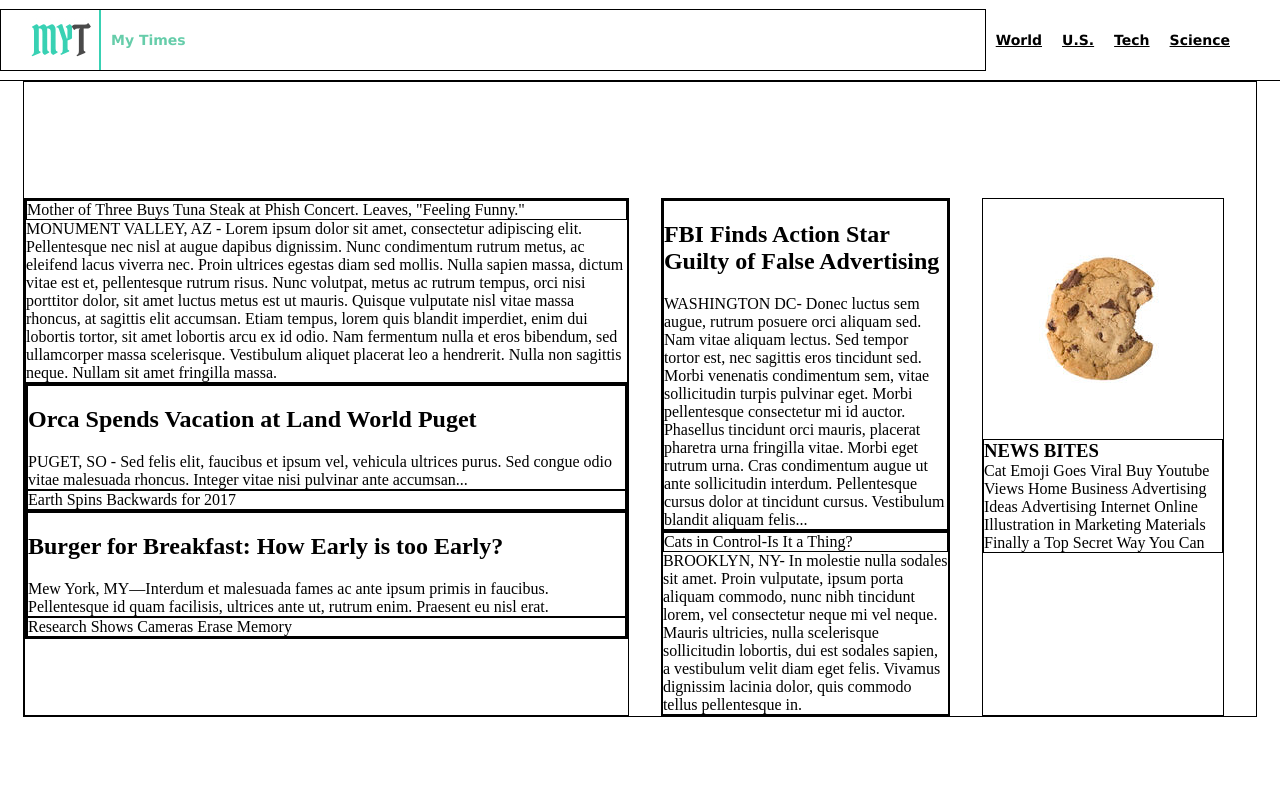
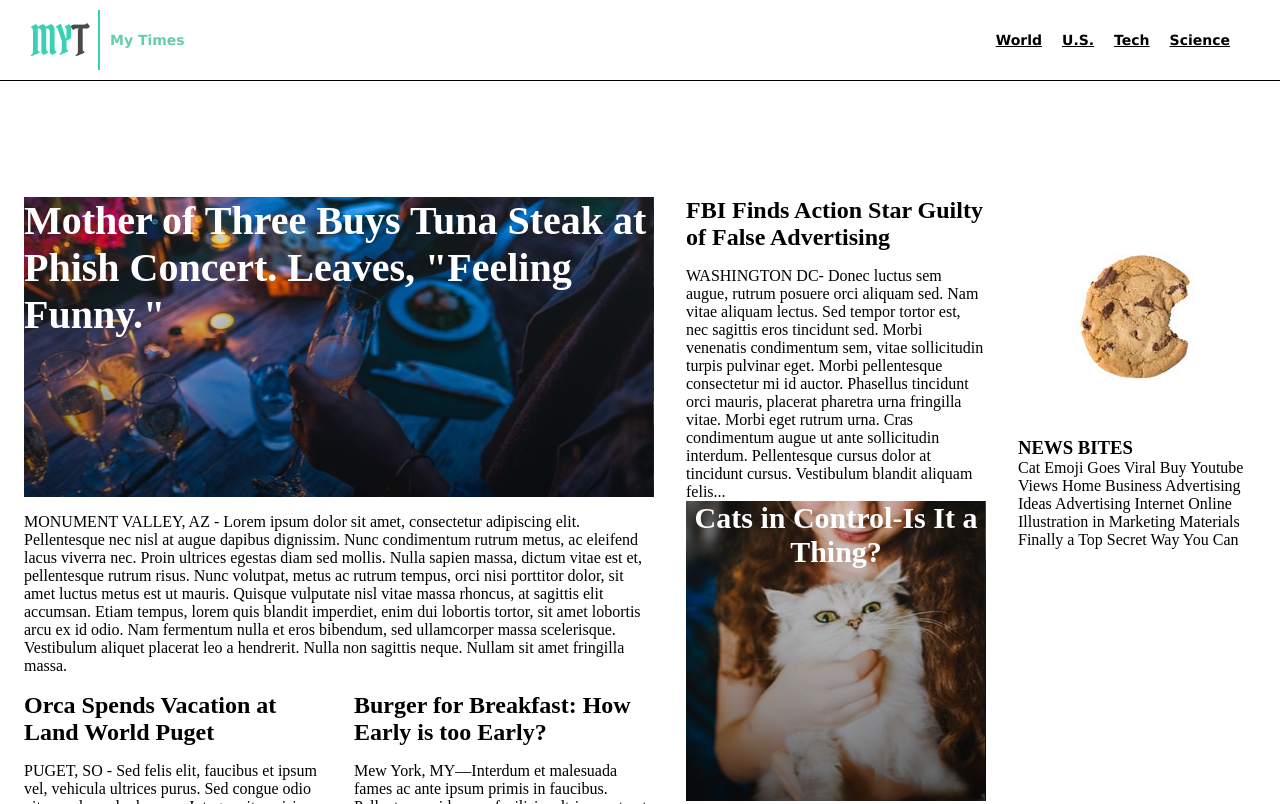
Before and after one commit to ashley-howard/mytimes, a plain HTML site: page index.html in a window 1280 px wide. Shown: the top 804 px of the page. Drawn offline with Linux system fonts and the light colour scheme.

Commit message:
laid out columns

```diff
--- a/resources/style.css
+++ b/resources/style.css
@@ -1,11 +1,6 @@
 * {
   margin: 0;
   padding: 0;
-}
-
-/* delete after */
-div {
-  border: 1px solid black;
 }
 
 /* header */
@@ -83,6 +78,45 @@ nav span a {
   width: 240px;
 }
 
-h2 {
-  margin: 20px 0;
+ .image-content {
+   height: 300px;
+   color: white;
+   font-weight: bold;
+   font-size: 30px;
+   text-align: center;
+ }
+
+.lead-story .image-content {
+  background-image: url(images/img-story-main.png);
+  width: 630px;
+  margin-top: 0;
+  font-size: 40px;
+  text-align: left;
 }
+
+.fall-cancelled.image-content {
+  background-image: url(images/img-story-2.png);
+}
+
+.pop-culture.image-content {
+  background-image: url(images/img-story-3.png);
+}
+
+.cat-ceo.image-content {
+  background-image: url(images/img-story-1.png);
+}
+
+p {
+  margin-top: 16px;
+}
+
+.story {
+  flex-direction: column;
+  width: 300px;
+}
+
+.stories {
+  display: flex;
+  justify-content: space-between;
+  margin-top: 17px;
+}
```
